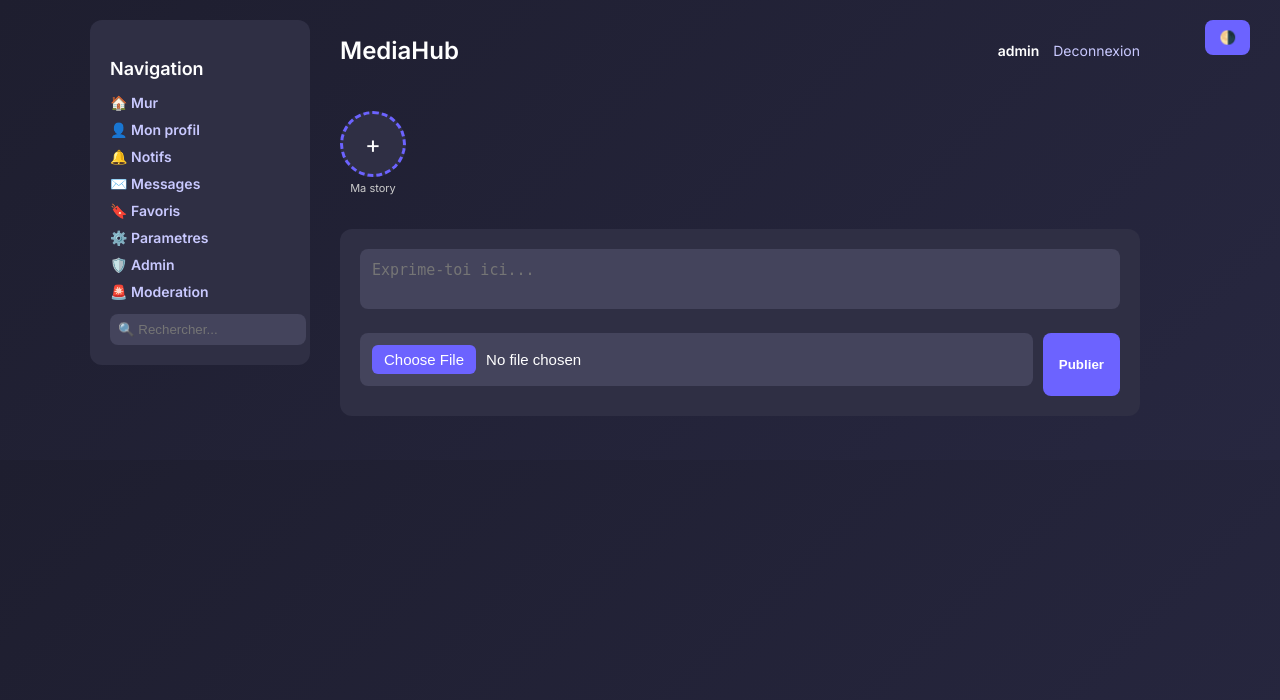
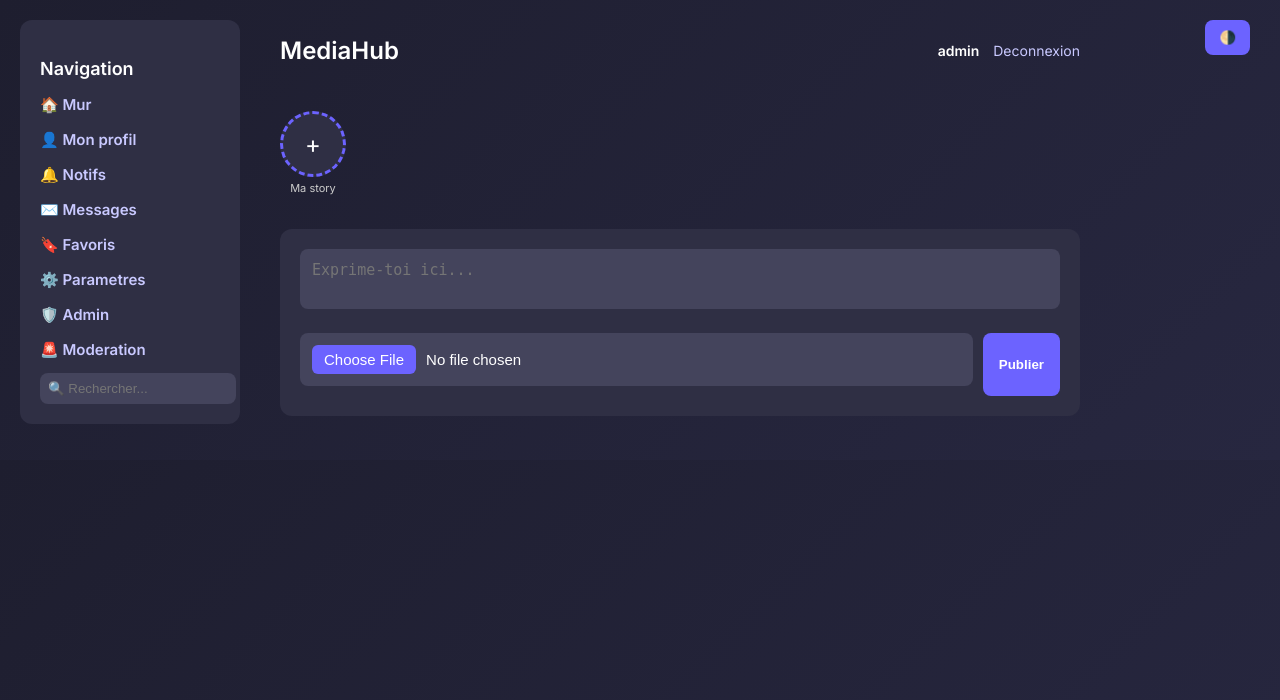
Before and after one commit to Titis212142/mediahub, a Flask app: page / in a window 1280 px wide. Shown: the top 700 px of the page. Run offline with Flask 3, Linux system fonts and the light colour scheme; a user stored in the database is signed in; data comes from the database, SQL or seed files in the repository; data that the repository does not hold is empty.

Commit message:
Fix layout: sidebar left-aligned, more spacing
Co-authored-by: Cursor <cursoragent@cursor.com>

```diff
--- a/templates/index.html
+++ b/templates/index.html
@@ -5,12 +5,12 @@
   <title>MediaHub</title>
   <link href="https://fonts.googleapis.com/css2?family=Inter:wght@400;600&display=swap" rel="stylesheet" />
   <style>
-    body { font-family: 'Inter', sans-serif; background: linear-gradient(135deg, #1e1e2f, #272740); color: #fff; margin: 0; padding: 20px; display: flex; justify-content: center; }
-    .wrapper { display: flex; max-width: 1100px; width: 100%; gap: 30px; }
+    body { font-family: 'Inter', sans-serif; background: linear-gradient(135deg, #1e1e2f, #272740); color: #fff; margin: 0; padding: 20px; display: flex; }
+    .wrapper { display: flex; width: 100%; gap: 40px; }
     aside { width: 220px; flex-shrink: 0; }
     .sidebar { background-color: #2f2f44; border-radius: 12px; padding: 20px; position: sticky; top: 20px; }
     .sidebar h3 { font-size: 18px; margin-bottom: 15px; }
-    .sidebar a { display: block; margin-top: 10px; text-decoration: none; color: #c9c9ff; font-weight: bold; font-size: 14px; }
+    .sidebar a { display: block; margin-top: 16px; text-decoration: none; color: #c9c9ff; font-weight: bold; font-size: 15px; }
     .sidebar a:hover { color: white; }
     .sidebar .badge { background: #e74c3c; color: white; font-size: 11px; padding: 1px 6px; border-radius: 8px; margin-left: 4px; }
     .feed { flex: 1; max-width: 800px; }
```
